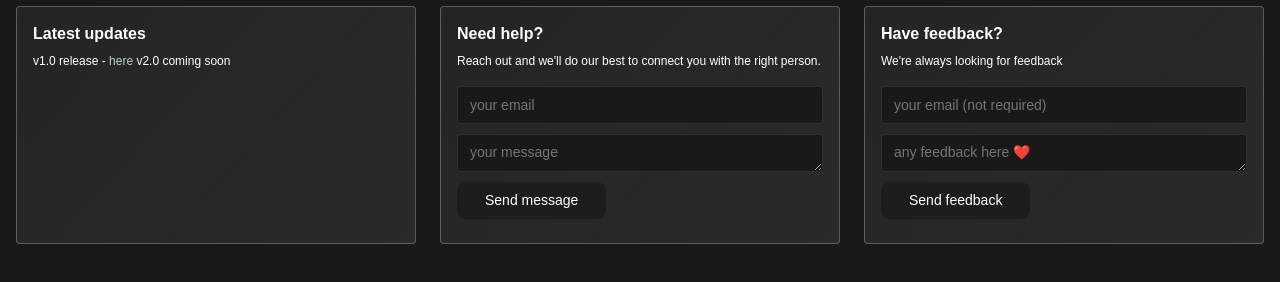
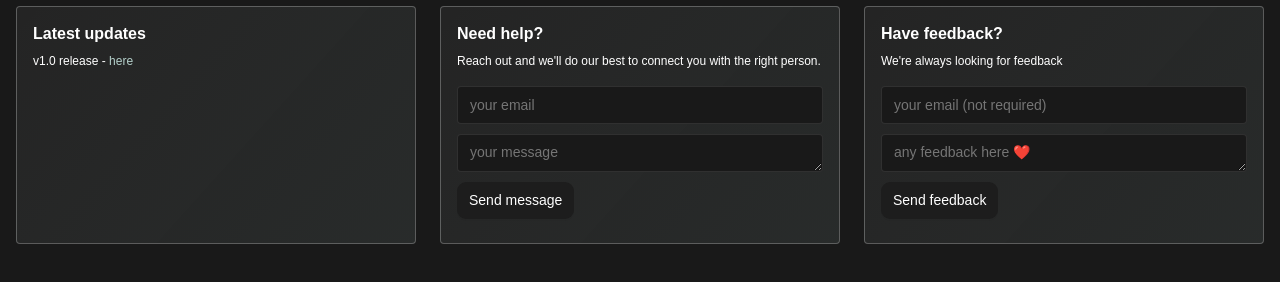
Before and after one commit to camtez/AussieStartupDashboard, a plain HTML site: page index.html in a window 1280 px wide. Shown: the part 242-524 px from the top of the page. Drawn offline with Linux system fonts and the light colour scheme.

Commit message:
Style fixes

```diff
--- a/index.html
+++ b/index.html
@@ -116,7 +116,6 @@
               class="light-link"
               >here</a
             >
-            v2.0 coming soon
           </div>
         </div>
         <div class="card">
--- a/style.css
+++ b/style.css
@@ -69,8 +69,8 @@ a {
     background-color: #1d1d1d;
     border-radius: 9px;
     flex: none;
-    padding: 8px 28px;
-    font-size: 14px;
+    padding: 8px 12px;
+    font-size: 14px !important;
     font-weight: 500;
     line-height: 1.5;
     transition: color .2s, box-shadow .2s, transform .2s, border-color .2s, color .2s, background-color .2s;
```
